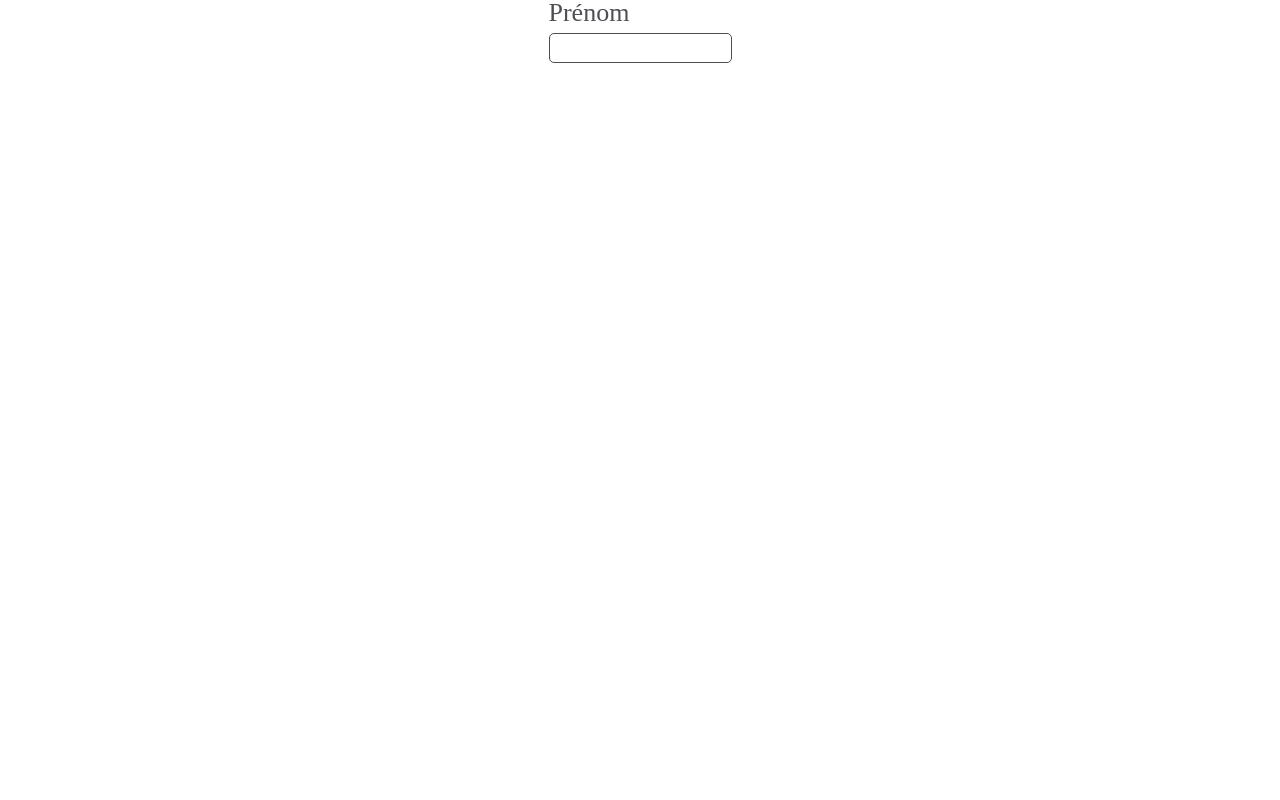
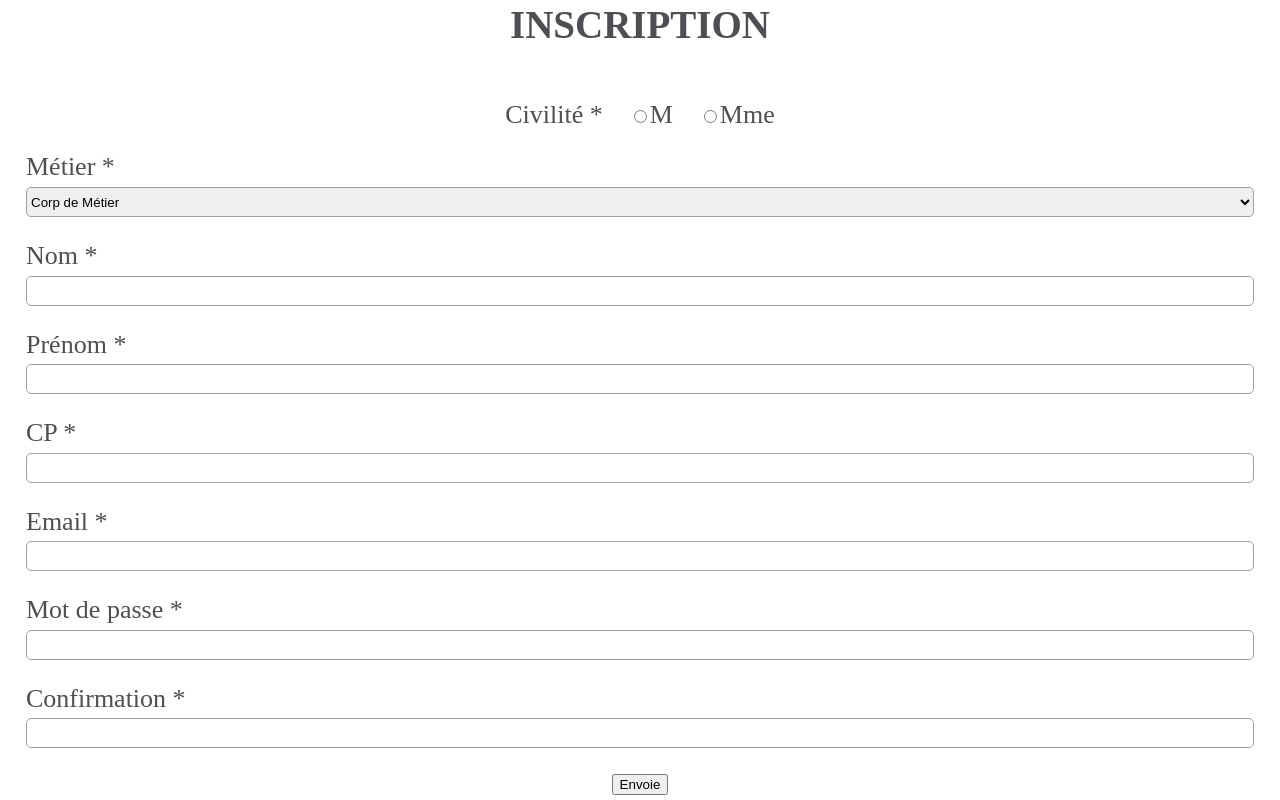
Before and after one commit to WildCodeSchool/2022-09-JS-PARIS-SNCFORM, a React (Vite) app in the folder frontend/: page / in a window 1280 px wide. Built offline with nearby package versions, Linux system fonts and the light colour scheme.

Commit message:
Add rules react/jsx-props-no-spreading and import/no-unresolved in eslintrc. Add color cool-gray--11 in App.scss. Add setState funtion in Field.tsx. Create SignUpPage.tsx and scss

```diff
--- a/frontend/src/App.scss
+++ b/frontend/src/App.scss
@@ -150,4 +150,5 @@ code {
   align-items: center;
   font-size: calc(10px + 2vmin);
   font-family: ubuntu;
+  color: $cool-gray--11;
 }
--- a/frontend/src/App.tsx
+++ b/frontend/src/App.tsx
@@ -1,10 +1,10 @@
 import "./App.scss";
-import { Field } from "@components/index";
+import { SignUp } from "@pages/index";
 
 function App() {
   return (
     <div className="App">
-      <Field label="Prénom" inputId="first-name" inputName="firstName" />
+      <SignUp />
     </div>
   );
 }
--- a/frontend/src/components/Field/Field.scss
+++ b/frontend/src/components/Field/Field.scss
@@ -5,15 +5,13 @@
   flex-direction: column;
   align-items: flex-start;
   gap: 0.25em;
-
-  label {
-    color: $cool-gray--11;
-  }
+  width: 100%;
 
   input {
     height: 2.25em;
     border-radius: 5px;
     border: none;
-    border: 1px solid $cool-gray--11;
+    border: 1px solid $cool-gray--07;
+    width: 100%;
   }
 }
--- a/frontend/src/components/Field/Field.tsx
+++ b/frontend/src/components/Field/Field.tsx
@@ -1,26 +1,39 @@
-import React from "react";
+import { UserSignUpType } from "@pages/index";
+import React, { Dispatch, SetStateAction, useRef } from "react";
 import "./Field.scss";
 
 type FieldType = {
   inputType?: string;
-  inputName: string;
   inputId: string;
   label: string;
   isRequire?: boolean;
+  onChange: Dispatch<SetStateAction<UserSignUpType>>;
 };
 
 export const Field: React.FC<FieldType> = ({
   inputType = "text",
-  inputName,
   inputId,
   label,
   isRequire,
+  onChange,
 }) => {
+  const inputRef = useRef<HTMLInputElement>(null);
   const labelField = isRequire ? `${label} *` : label;
+  const handleChange = () => {
+    onChange((prev) => {
+      return { ...prev, [inputId]: inputRef.current?.value };
+    });
+  };
   return (
     <div className="field">
       <label htmlFor={inputId}>{labelField}</label>
-      <input type={inputType} id={inputId} name={inputName} />
+      <input
+        type={inputType}
+        id={inputId}
+        name={inputId}
+        onChange={handleChange}
+        ref={inputRef}
+      />
     </div>
   );
 };
--- /dev/null
+++ b/frontend/src/pages/SignUpPage/SignUpPage.scss
@@ -0,0 +1,45 @@
+@import "../../theme-sncf.scss";
+
+.signup {
+  height: 100%;
+  width: 100%;
+  display: flex;
+  flex-direction: column;
+  justify-content: center;
+  padding: 0 1em;
+
+  h2 {
+    text-transform: uppercase;
+    font-weight: bold;
+    font-size: 1.5em;
+    margin-bottom: 1.5em;
+  }
+
+  form {
+    display: flex;
+    flex-direction: column;
+    align-items: center;
+    gap: 1em;
+  }
+
+  &__radio {
+    display: flex;
+    gap: 1em;
+  }
+
+  &__select-group {
+    width: 100%;
+    display: flex;
+    flex-direction: column;
+    align-items: flex-start;
+  }
+
+  select {
+    margin-top: 0.5em;
+    height: 2.25em;
+    border-radius: 5px;
+    border: none;
+    border: 1px solid $cool-gray--07;
+    width: 100%;
+  }
+}
--- /dev/null
+++ b/frontend/src/pages/SignUpPage/SignUpPage.tsx
@@ -0,0 +1,123 @@
+import React, { useRef, useState } from "react";
+import "./SignUpPage.scss";
+import { Field } from "@components/index";
+
+export type UserSignUpType = {
+  firstName: string;
+  lastName: string;
+  genre: string;
+  cpNumber: string;
+  email: string;
+  jobType: string | null | undefined;
+  password: string;
+};
+
+export const SignUp: React.FC = () => {
+  const intialSignUp: UserSignUpType = {
+    firstName: "",
+    lastName: "",
+    genre: "",
+    cpNumber: "",
+    email: "",
+    jobType: "",
+    password: "",
+  };
+
+  const [userSignUp, setUserSignUp] = useState<UserSignUpType>(intialSignUp);
+  const selectRef = useRef<HTMLSelectElement>(null);
+  const onChangeSelect = () => {
+    setUserSignUp((prev) => {
+      return { ...prev, jobType: selectRef.current?.value };
+    });
+  };
+
+  const onChangeRadio = (e: React.ChangeEvent<HTMLInputElement>) => {
+    setUserSignUp((prev) => {
+      return { ...prev, genre: e.target.value };
+    });
+  };
+
+  const inputData = [
+    {
+      label: "Nom",
+      inputId: "lastName",
+      isRequire: true,
+    },
+    {
+      label: "Prénom",
+      inputId: "firstName",
+      isRequire: true,
+    },
+    {
+      label: "CP",
+      inputId: "cpNumber",
+      isRequire: true,
+    },
+    {
+      label: "Email",
+      inputId: "email",
+      isRequire: true,
+    },
+    {
+      label: "Mot de passe",
+      inputId: "password",
+      isRequire: true,
+    },
+    {
+      label: "Confirmation",
+      inputId: "confirm-password",
+      isRequire: true,
+    },
+  ];
+
+  return (
+    <div className="signup">
+      <h2>Inscription</h2>
+      <form>
+        <div className="signup__radio">
+          <p>Civilité *</p>
+          <label htmlFor="male">
+            <input
+              type="radio"
+              value="male"
+              id="male"
+              name="gender"
+              onChange={onChangeRadio}
+            />
+            M
+          </label>
+          <label htmlFor="female">
+            <input
+              type="radio"
+              value="female"
+              id="female"
+              name="gender"
+              onChange={onChangeRadio}
+            />
+            Mme
+          </label>
+        </div>
+        <div className="signup__select-group">
+          <label htmlFor="job-type">Métier *</label>
+          <select
+            ref={selectRef}
+            name="job-type"
+            id="job-type"
+            onChange={onChangeSelect}
+          >
+            <option value="">Corp de Métier</option>
+            <option value="option1">Option 1</option>
+            <option value="option2">Option 2</option>
+            <option value="option3">Option 3</option>
+            <option value="option4">Option 4</option>
+            <option value="option5">Option 5</option>
+          </select>
+        </div>
+        {inputData.map((data) => (
+          <Field key={data.inputId} {...data} onChange={setUserSignUp} />
+        ))}
+        <button type="submit">Envoie</button>
+      </form>
+    </div>
+  );
+};
--- /dev/null
+++ b/frontend/src/pages/index.ts
@@ -0,0 +1,2 @@
+export { SignUp } from "./SignUpPage/SignUpPage";
+export { UserSignUpType } from "./SignUpPage/SignUpPage";
```
Also changed, not shown: frontend/.eslintrc.json, frontend/src/components/index.ts (renamed from frontend/src/components/index.tsx).
